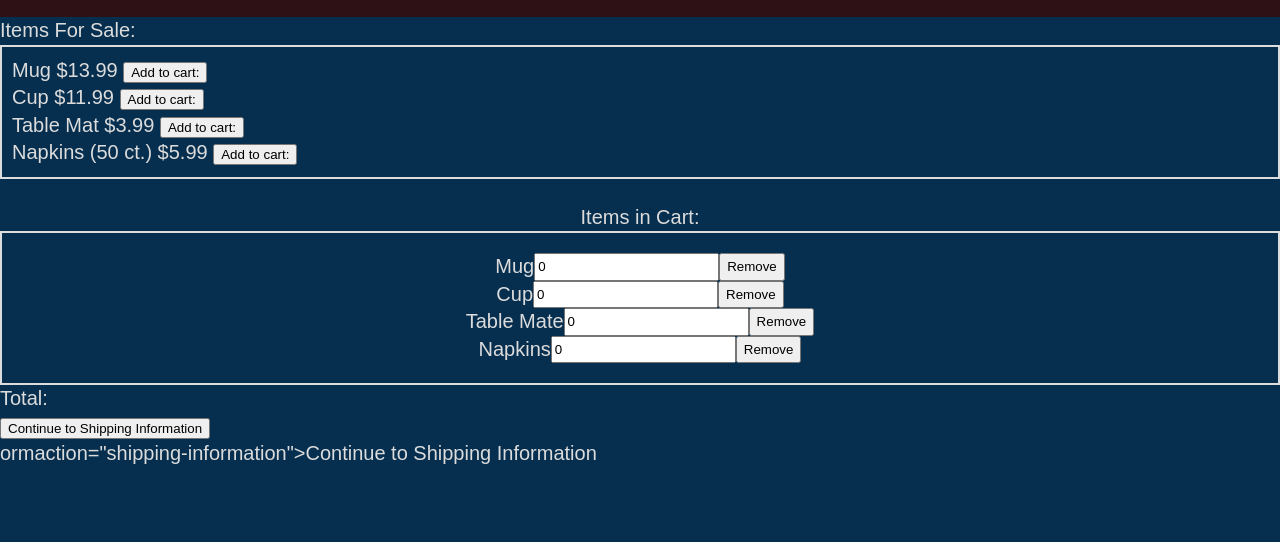
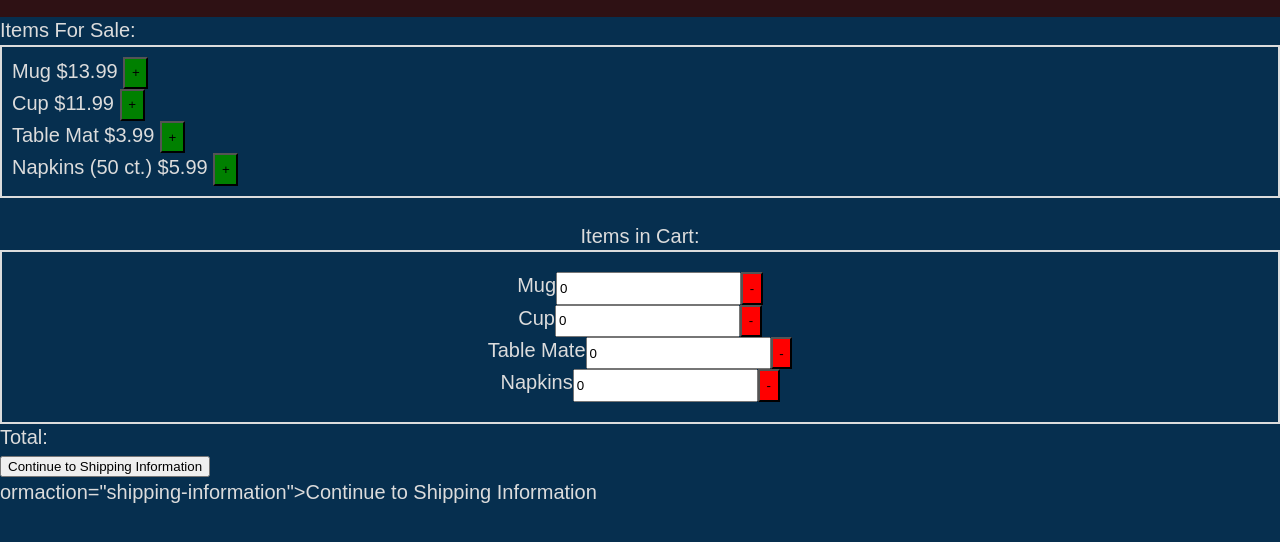
Before and after one commit to hci-unstoppable/hci-shopping-site-code, a website: page index.html in a window 1280 px wide. Shown: the part 68-610 px from the top of the page. Drawn offline with Linux system fonts and the light colour scheme.

Commit message:
Change buttons for adding/removing from cart

```diff
--- a/assets/screen.css
+++ b/assets/screen.css
@@ -73,6 +73,16 @@ fieldset {
   padding: 1em;
 }
 
+.remove-button {
+  padding: 0.5em;
+  background-color: #FF0000;
+}
+
+.add-item-button {
+  padding: 0.5em;
+  background-color: #008000;
+}
+
 @media (min-width: 768px) {
   fieldset {
     padding: .5em;
--- a/index.html
+++ b/index.html
@@ -19,19 +19,19 @@
           <ol id="store-items-for-sale">
             <li>
               <label for="mug">Mug $<span class="value"/>13.99</label>
-              <button type="button" class="add-item-button" data-product-id="1">Add to cart: </button>
+              <button type="button" class="add-item-button" data-product-id="1"> + </button>
             </li>
             <li>
               <label for="cup">Cup $<span class="value"/>11.99</label>
-              <button type="button" class="add-item-button" data-product-id="2">Add to cart: </button>
+              <button type="button" class="add-item-button" data-product-id="2"> + </button>
             </li>
             <li>
               <label for="table-mat">Table Mat $<span class="value"/>3.99</label>
-              <button type="button" class="add-item-button" data-product-id="3">Add to cart: </button>
+              <button type="button" class="add-item-button" data-product-id="3"> + </button>
             </li>
             <li>
               <label for="napkin">Napkins (50 ct.) $<span class="value"/>5.99</label>
-              <button type="button" class="add-item-button" data-product-id="4">Add to cart: </button>
+              <button type="button" class="add-item-button" data-product-id="4"> +  </button>
             </li>
           </ol>
         </fieldset>
@@ -42,22 +42,22 @@
             <li id="item1" class="item1">
               Mug
                 <input class="cart-quantity" type="number" value="0"/>
-                <button type="button" class="remove-button">Remove</button>
+                <button type="button" class="remove-button"> - </button>
             </li>
             <li id="item2" class="item2">
               Cup
                 <input class="cart-quantity" type="number" value="0"/>
-                  <button type="button" class="remove-button">Remove</button>
+                  <button type="button" class="remove-button"> - </button>
             </li>
             <li id="item3" class="item3">
               Table Mate
                 <input class="cart-quantity" type="number" value="0"/>
-                  <button type="button" class="remove-button">Remove</button>
+                  <button type="button" class="remove-button"> - </button>
             </li>
             <li id="item4" class="item4">
               Napkins
                 <input class="cart-quantity" type="number" value="0"/>
-                  <button type="button" class="remove-button">Remove</button>
+                  <button type="button" class="remove-button"> - </button>
             </li>
             <!--2 lines for closing li element to leave/remind about needed price category-->
           </ol>
```
